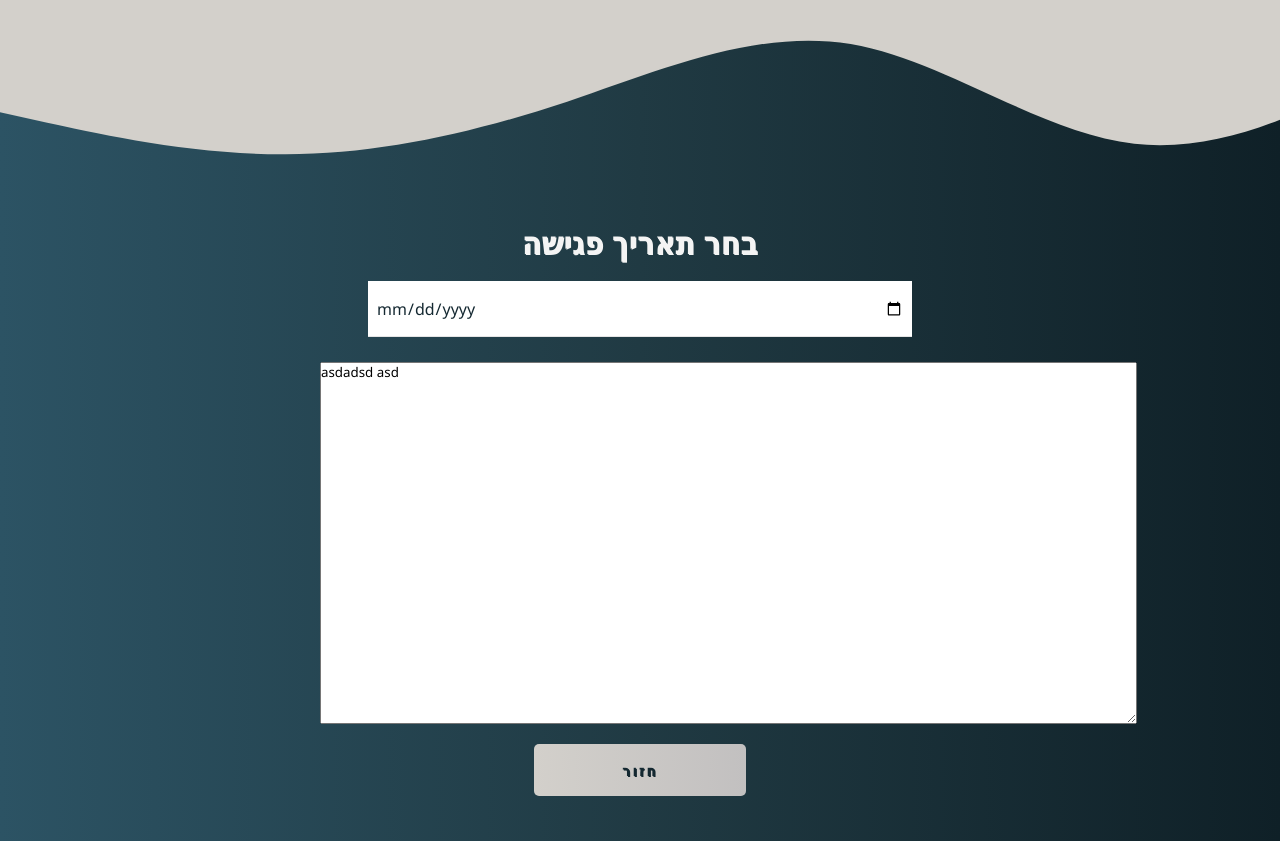
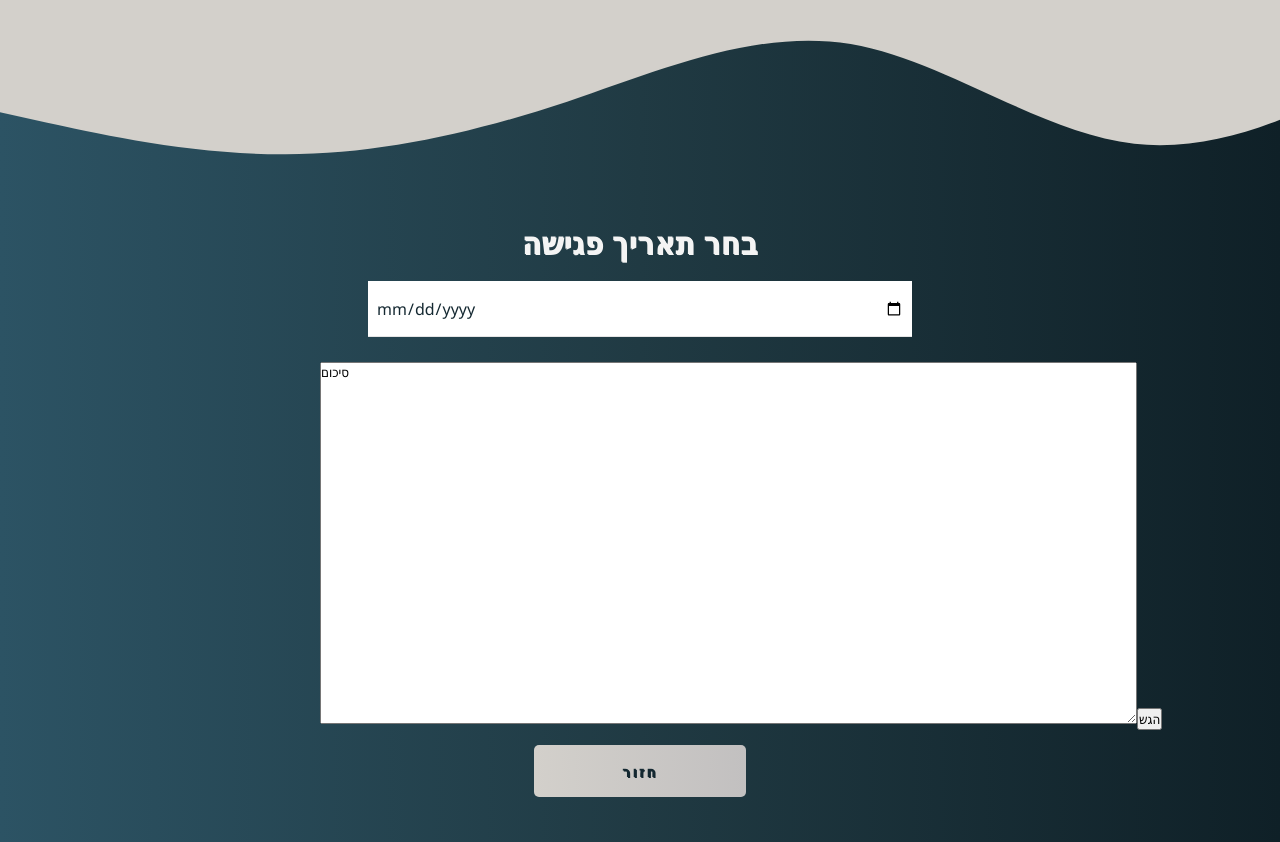
Before and after one commit to amitmo1995/LevOhev, a React (Create React App) app: page /MeetingSummary in a window 1280 px wide. Built offline with nearby package versions, Linux system fonts and the light colour scheme.

Commit message:
meetingSummaryFunctionallity

```diff
--- a/src/features/Option.jsx
+++ b/src/features/Option.jsx
@@ -1,6 +1,8 @@
 import React from 'react';
 
 function Option(props) {
+
+
 	return (
 		<button className = 'option'>
 			<img src={props.imgAdd} alt='option-img' />
--- a/src/layout/ChooseBuilding.jsx
+++ b/src/layout/ChooseBuilding.jsx
@@ -3,6 +3,7 @@ import { Link } from 'react-router-dom';
 import buildingImg from '../images/buildingImg.jpg';
 import Option from '../features/Option';
 import BackButton from '../features/BackButton';
+
 
 function ChooseBuilding() {
 	let [options, optionName] = [[], ''];
--- a/src/layout/MeetingSummary.jsx
+++ b/src/layout/MeetingSummary.jsx
@@ -1,20 +1,37 @@
 import React, { useRef, useState } from 'react';
 import BackButton from '../features/BackButton';
 import { Link } from 'react-router-dom';
+import {firestore} from '../firebase/firebase';
+import {where,doc,setDoc,getDoc, addDoc,add, collection,onSnapshot, query, getDocs} from 'firebase/firestore';
+
 
 function MeetingSummary() {
 	//צריך למצוא פורמט מתאים
+	const dateRef=useRef();
+	const summaryRef=useRef();
+
+	async function handleSubmit(){
+		try{
+			await addDoc(collection(firestore,'meeting_summary'),{date :  dateRef.current.value , summary : summaryRef.current.value });
+		}catch{
+			alert("error");
+		}
+	}
+
+
+
 	return (
 		<>
 	<div className='pageTemplate'>
 		<div className='Summary'>
 			<h1>בחר תאריך פגישה</h1>
 			<div className='input-group'>
-				<input type ='date'/>
+				<input ref={dateRef} type ='date'/>
 				<span className='bar'></span>
 			</div>
 		</div>
-		<textarea readonly className="summarytext" rows="20" cols="100">asdadsd asd</textarea>
+		<textarea ref={summaryRef} readonly className="summarytext" rows="20" cols="100">סיכום</textarea>
+		<button onClick={handleSubmit}>הגש</button>
 		<Link to='/MeetingManagement' className='link'><BackButton /></Link>
 	</div>
 		</>
```
